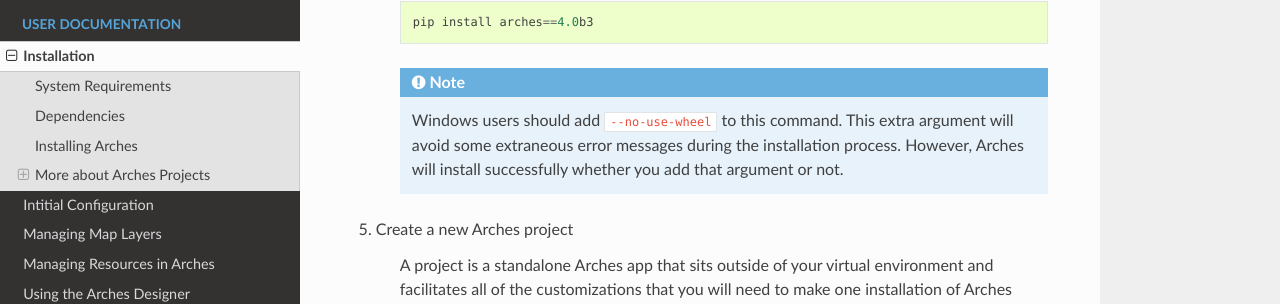
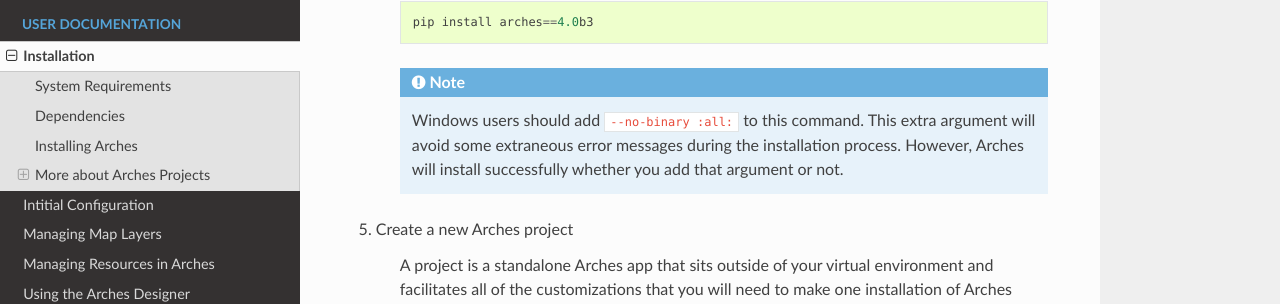
Before and after one commit to archesproject/arches-docs, a Sphinx documentation site: the page built from docs/installation.txt, in a window 1280 px wide and 900 px high, scrolled down 2150 px. Shown: the part 145-449 px from the top of the window. Built offline with Sphinx 7.4.7 and the Read the Docs theme 2.0.0, drawn with Linux system fonts in a browser that asks for light colours; some of the changed lines change nothing that is shown.

Commit message:
small fixes

```diff
--- a/docs/installation.txt
+++ b/docs/installation.txt
@@ -32,7 +32,7 @@
 * **Bower** Requires NodeJS/npm. Installation instructions here: https://bower.io/#install-bower
 * **Mapnik** Version 2.2. Installation instructions: http://mapnik.org/pages/downloads.html. If you are on 64-bit Windows you will not be able to install Mapnik; the Python bindings are not compatible. Please read `this note on our Wiki <https://github.com/archesproject/arches/wiki/Installing-Dependencies-on-Windows#mapnik>`_ about how this limitation affects Arches.
 * **JDK** Use these installers: http://www.oracle.com/technetwork/java/javase/downloads/jdk8-downloads-2133151.html. On Windows, be sure to set the JAVA_HOME system environment variable.
-* **Elasticsearch** Please read `Installing Elasticsearch <https://github.com/archesproject/arches/wiki/Installing-Elasticsearch>`_ regarding Arches and Elasticsearch.
+* **Elasticsearch** Please read `Installing Elasticsearch <https://github.com/archesproject/arches/wiki/Installing-and-Running-Elasticsearch>`_ regarding Arches and Elasticsearch.
 
 These instructions will provide some guidance on installing the required dependencies and getting Arches up and running quickly.
 
@@ -71,7 +71,7 @@
 
         pip install arches==4.0b3
 
-    .. note:: Windows users should add ``--no-use-wheel`` to this command. This extra argument will avoid some extraneous error messages during the installation process. However, Arches will install successfully whether you add that argument or not.
+    .. note:: Windows users should add ``--no-binary :all:`` to this command. This extra argument will avoid some extraneous error messages during the installation process. However, Arches will install successfully whether you add that argument or not.
 
 #. Create a new Arches project
 
@@ -89,7 +89,7 @@
 
     .. warning:: On Windows, you must specify the path to your GDAL library. Open ``settings.py`` in your new project and add this line: ``GDAL_LIBRARY_PATH = 'C:/OSGeo4W64/bin/gdal201.dll'`` Be sure to adjust the path as necessary for your installation, and note the *forward* slashes.
 
-    At this point you should `install ElasticSearch <https://github.com/archesproject/arches/wiki/Installing-Elasticsearch>`_ (unless you have done so already) before continuing.
+    At this point you should `install ElasticSearch <https://github.com/archesproject/arches/wiki/Installing-and-Running-Elasticsearch>`_ (unless you have done so already) before continuing.
 
 #. Setup your Arches database
 
```
